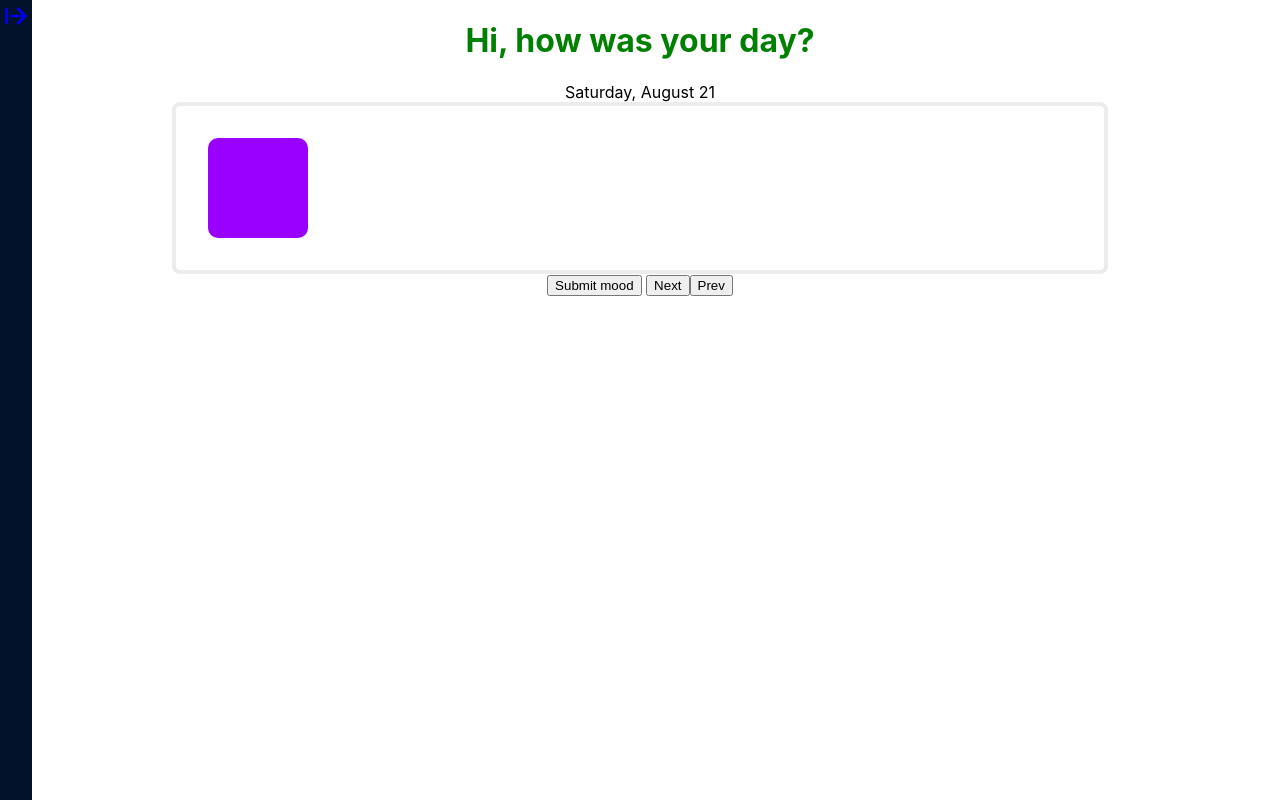
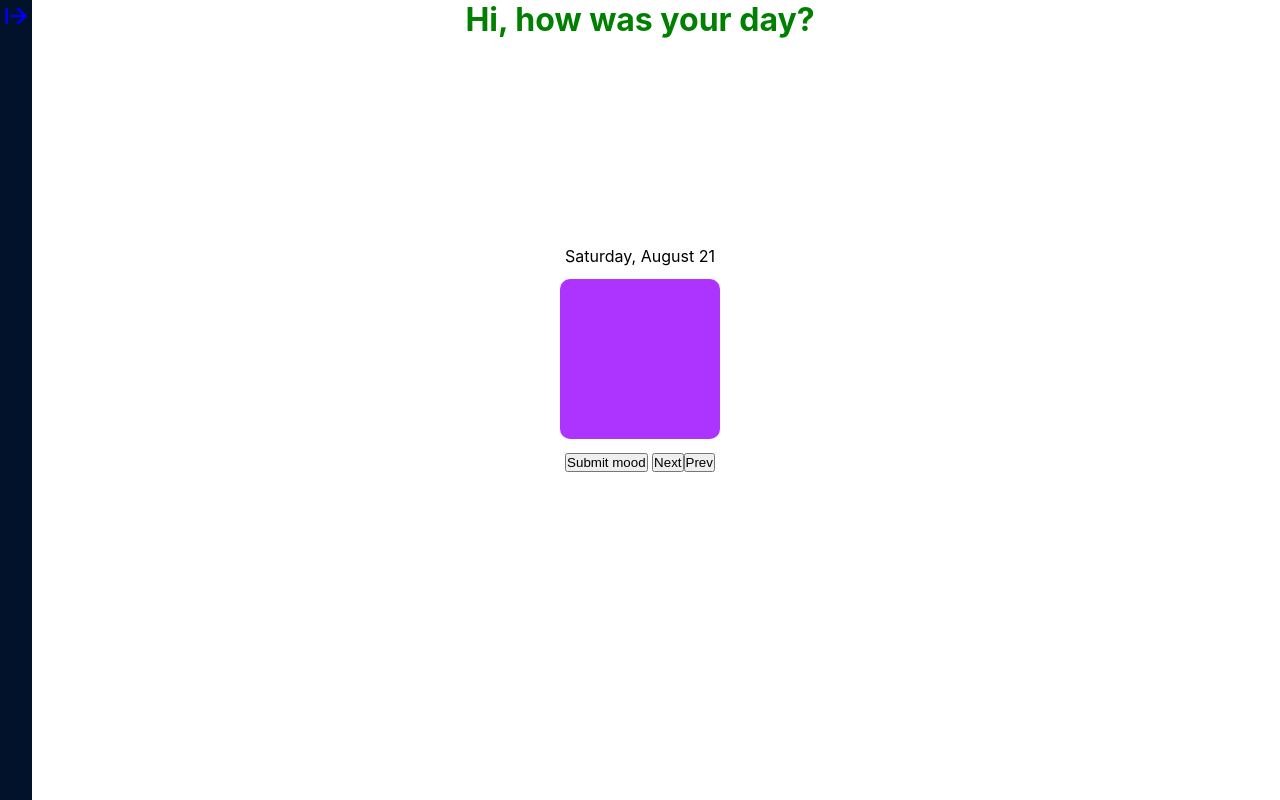
Before and after one commit to n-kly/Apptitude-MoodTracker, a React (Create React App) app: page /tracker in a window 1280 px wide. Built offline with nearby package versions, Linux system fonts and the light colour scheme.

Commit message:
Css edits

```diff
--- a/src/components/main/Day.js
+++ b/src/components/main/Day.js
@@ -27,12 +27,13 @@ const Day = ({ activeDate, setActiveDate, totalMood, setTotalMood, store, setSto
 
     return (
         <>
+            <div class="wrapper">
                 <div className='date'>
                     {activeDate.format('dddd, MMMM D')}
                 </div>
-            <div className="week-box">
+
                 <div
-                className={'day '+statusList[status] + ' '+ (saved?'saved':'')}
+                className={'day '+statusList[status] + (saved?' saved':'') + (status === 0?' defaultDay':'')}
                 onClick={()=>
                     {
                         if(status===(statusList.length-1)){
@@ -42,9 +43,11 @@ const Day = ({ activeDate, setActiveDate, totalMood, setTotalMood, store, setSto
                         }
                     }
                 }
-                ><div className="smiley">{showFace(status)}</div>
+                >
+                    <div className="clue">Press to Change</div>
+                    <div className="smiley">{showFace(status)}</div>
                 </div>
-            </div>
+
                 <section className="buttons">
                     <button
                         className='button-center'
@@ -85,7 +88,7 @@ const Day = ({ activeDate, setActiveDate, totalMood, setTotalMood, store, setSto
                         }}
                     >Prev</button>
                 </section>
-
+            </div>
         </>
     )
 }
--- a/src/components/main/main.css
+++ b/src/components/main/main.css
@@ -1,3 +1,18 @@
+* {
+    margin: 0;
+    padding: 0;
+    -webkit-box-sizing: border-box;
+            box-sizing: border-box;
+}
+
+.wrapper {
+    min-height: 80vh;
+    display: flex;
+    flex-direction: column;
+    justify-content: center;
+    text-align: center;
+}
+
 .emoji {
     color: red !important;
     text-align: center;
@@ -8,7 +23,7 @@
     text-align: center;
 }
 
-.week-box{
+/* .week-box{
     text-align: center;
 	position: relative;
 	width: 70%;
@@ -21,16 +36,33 @@
 	color: #212529;
     display: flex;
     flex-direction: row;
-}
+} */
 
 .day{
     padding: 1rem;
-    margin: 1rem;
-    height: 100px;
-    width: 100px;
+    margin: 1% auto;
+    height: 20vh;
+    width: 20vh;
     border-radius: 10px;
-    background-color: rgb(153, 0, 255);
+    background-color: rgba(153, 0, 255, 0.8);
     box-sizing: border-box;
+}
+
+.clue {
+    display: none;
+    position: absolute;
+}
+
+.defaultDay:hover .clue {
+    display: block;
+}
+.defaultDay:hover {
+    background-color: rgba(153, 0, 255, 1);
+    transition: background-color, 200ms;
+}
+
+.day:hover {
+    cursor: pointer;
 }
 
 /* add a rotating border here itll look sick trust just figure out how*/
```
Lines whose indentation alone changed are shown as unchanged.
